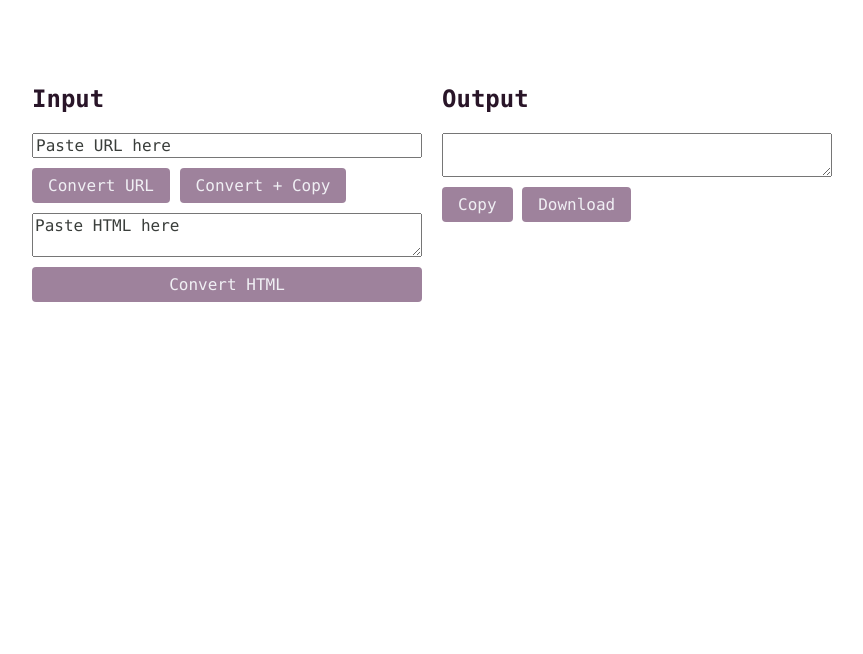
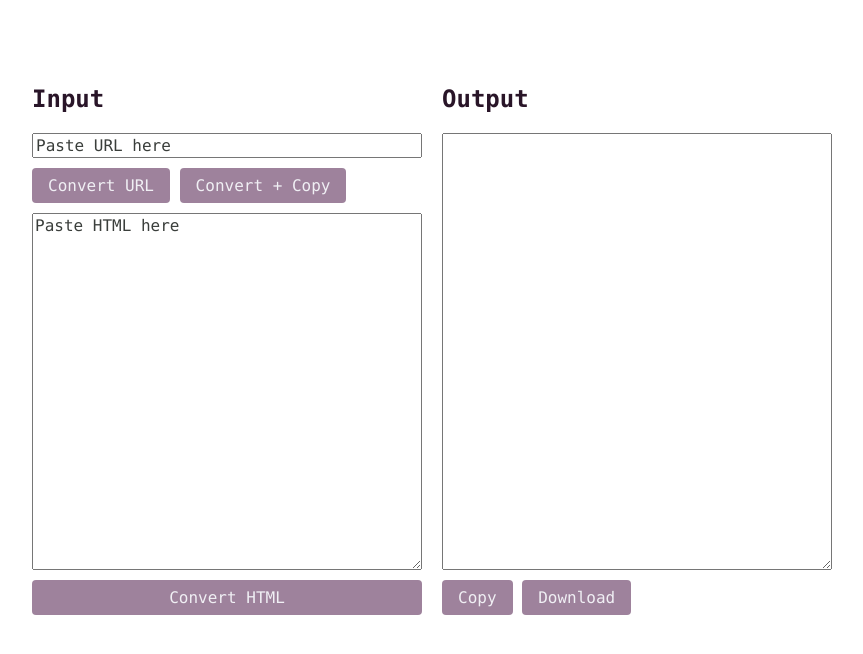
Before and after one commit to minttoothpick/html-to-markdown-yay-lets-go, a website: page public/index.html in a window 1280 px wide. Shown: the part 82-736 px from the top of the page, without its empty margins (208-1071 px from the left). Drawn offline with nearby package versions, Linux system fonts and the light colour scheme.

Commit message:
Fix flex styling/textarea heights

```diff
--- a/public/index.html
+++ b/public/index.html
@@ -27,7 +27,6 @@
     font-size: 1em;
   }
 
-
   .grid {
     /* flex: 1; */
     display: grid;
@@ -40,6 +39,10 @@
   .flex-col {
     display: flex;
     flex-direction: column;
+  }
+
+  .flex-col--100 {
+    height: 100%;
   }
 
   input {
@@ -98,14 +101,14 @@
           <button type="button" id="urlConvertCopyButton">Convert + Copy</button>
         </div>
       </form>
-      <form class="flex-col" id="htmlForm">
+      <form class="flex-col flex-col--100" id="htmlForm">
         <textarea id="htmlInput" placeholder="Paste HTML here"></textarea>
         <button type="button" id="htmlButton">Convert HTML</button>
       </form>
     </div>
     <div class="flex-col">
       <h2>Output</h2>
-      <form class="flex-col" id="markdownForm">
+      <form class="flex-col flex-col--100" id="markdownForm">
         <textarea id="markdownOutput" readonly></textarea>
         <div class="buttons">
           <button type="button" id="copyButton">Copy</button>
```
